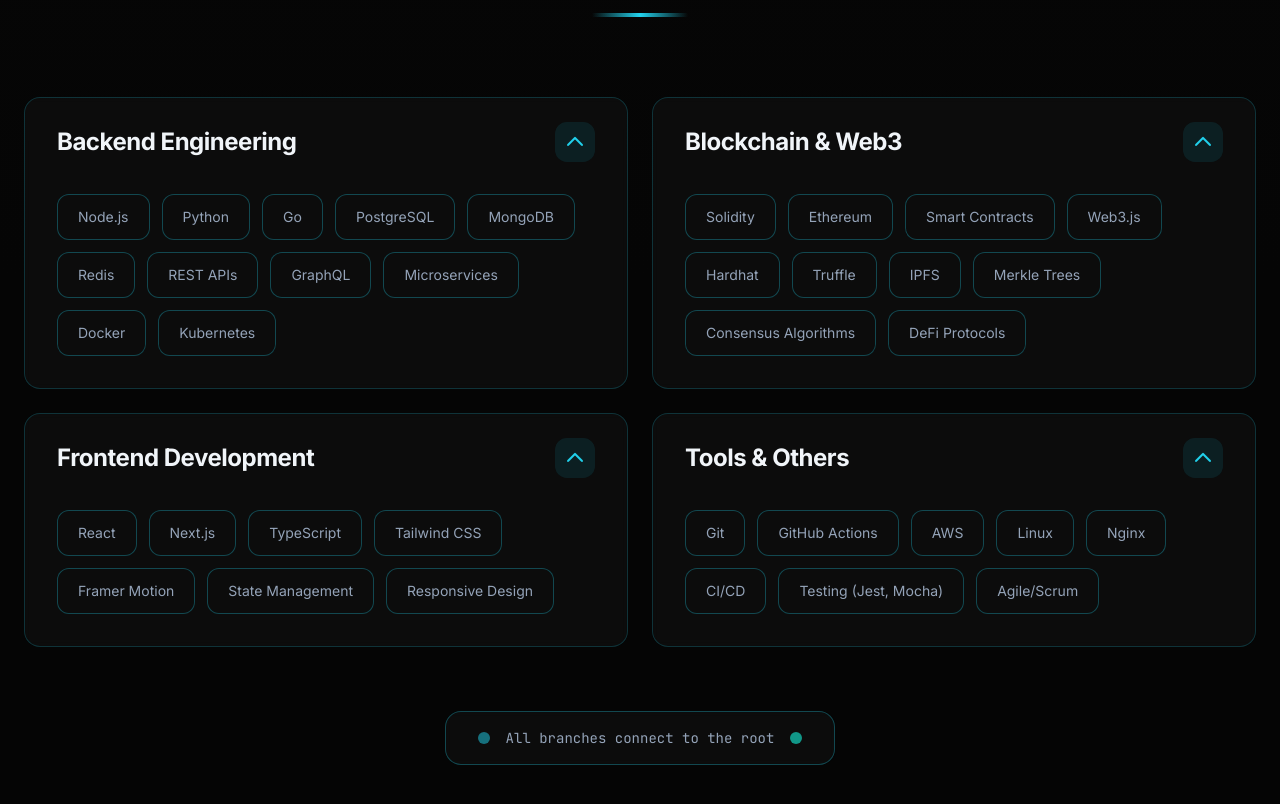
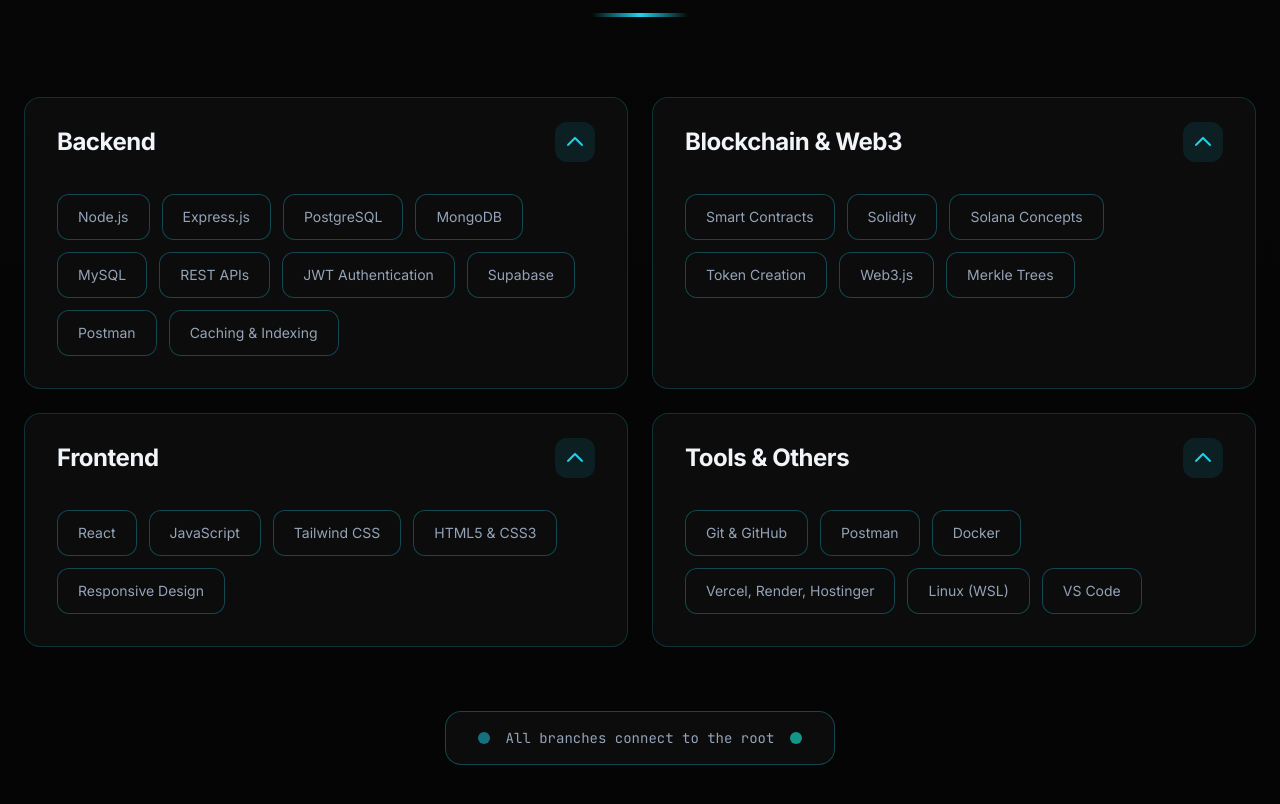
Before and after one commit to abhinav21s/Portfolio-v2.0, a React (Vite) app: page / in a window 1280 px wide. Shown: the part 2840-3644 px from the top of the page. Built offline with nearby package versions, Linux system fonts and the light colour scheme.

Commit message:
pushing all changes for new improvements

```diff
--- a/src/data/portfolioData.js
+++ b/src/data/portfolioData.js
@@ -25,23 +25,58 @@
 }
 
 export const skills = {
+  frontend: {
+    title: "Frontend",
+    items: [
+      "React",
+      "JavaScript",
+      "Tailwind CSS",
+      "HTML5 & CSS3",
+      "Responsive Design"
+    ]
+  },
+
   backend: {
-    title: "Backend Engineering",
-    items: ["Node.js", "Python", "Go", "PostgreSQL", "MongoDB", "Redis", "REST APIs", "GraphQL", "Microservices", "Docker", "Kubernetes"]
+    title: "Backend",
+    items: [
+      "Node.js",
+      "Express.js",
+      "PostgreSQL",
+      "MongoDB",
+      "MySQL",
+      "REST APIs",
+      "JWT Authentication",
+      "Supabase",
+      "Postman",
+      "Caching & Indexing"
+    ]
   },
+
   blockchain: {
     title: "Blockchain & Web3",
-    items: ["Solidity", "Ethereum", "Smart Contracts", "Web3.js", "Hardhat", "Truffle", "IPFS", "Merkle Trees", "Consensus Algorithms", "DeFi Protocols"]
+    items: [
+      "Smart Contracts",
+      "Solidity",
+      "Solana Concepts",
+      "Token Creation",
+      "Web3.js",
+      "Merkle Trees"
+    ],
+    note: "Actively learning and building projects"
   },
-  frontend: {
-    title: "Frontend Development",
-    items: ["React", "Next.js", "TypeScript", "Tailwind CSS", "Framer Motion", "State Management", "Responsive Design"]
-  },
+
   tools: {
     title: "Tools & Others",
-    items: ["Git", "GitHub Actions", "AWS", "Linux", "Nginx", "CI/CD", "Testing (Jest, Mocha)", "Agile/Scrum"]
+    items: [
+      "Git & GitHub",
+      "Postman",
+      "Docker",
+      "Vercel, Render, Hostinger",
+      "Linux (WSL)",
+      "VS Code"
+    ]
   }
-}
+};
 
 export const projects = [
   {
```
